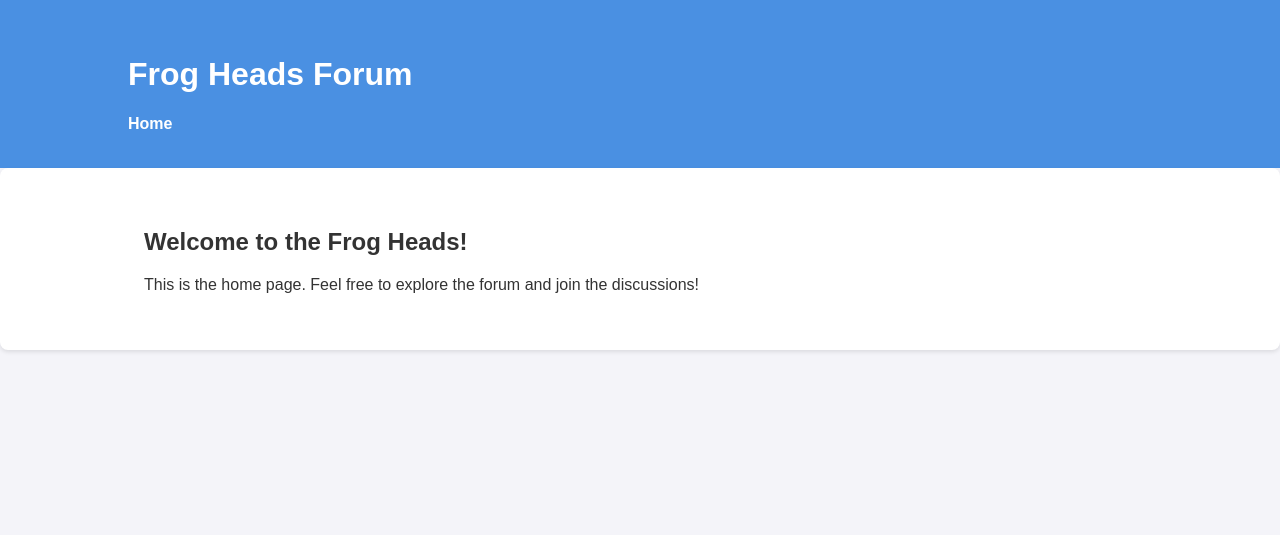
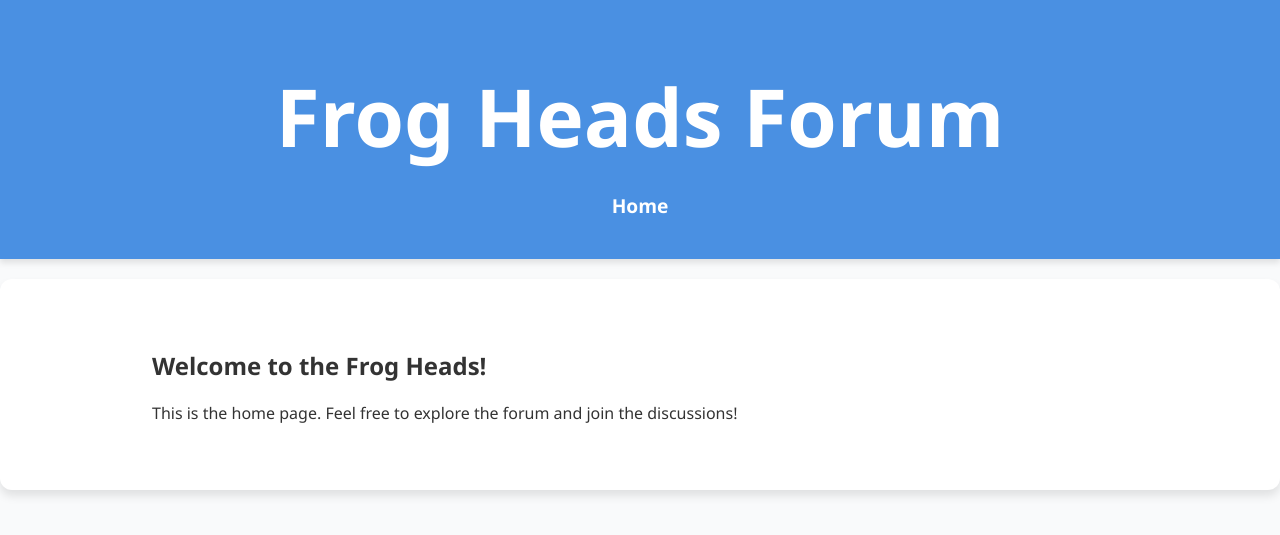
Before and after one commit to CodeWithDustin/Frog-Heads-Forum, a Django app: page / in a window 1280 px wide. Shown: the top 535 px of the page. Run offline with Django 5.2, Linux system fonts and the light colour scheme.

Commit message:
Changed the Styling and added some maybe not working or viable css for future use

```diff
--- a/app/static/styles.css
+++ b/app/static/styles.css
@@ -1,10 +1,10 @@
 /* Base styles */
 body {
-  font-family: Arial, sans-serif;
+  font-family: "Segoe UI", Tahoma, Geneva, Verdana, sans-serif;
   margin: 0;
   padding: 0;
-  background-color: #f4f4f9;
-  color: #333;
+  background-color: #f9fafb;
+  color: #333333;
 }
 
 .container {
@@ -16,30 +16,36 @@ body {
 /* Header styles */
 header {
   background-color: #4a90e2;
-  color: #fff;
-  padding: 15px 0;
+  color: #ffffff;
+  padding: 20px 0;
+  text-align: center;
+  box-shadow: 0 4px 6px rgba(0, 0, 0, 0.1);
 }
 
 header h1 a {
-  color: #fff;
+  color: #ffffff;
   text-decoration: none;
+  font-size: 2.5em;
+  font-weight: bold;
 }
 
 nav ul {
   list-style: none;
   padding: 0;
   margin: 0;
+  text-align: center;
 }
 
 nav ul li {
   display: inline;
-  margin-right: 15px;
+  margin: 0 15px;
 }
 
 nav ul li a {
-  color: #fff;
+  color: #ffffff;
   text-decoration: none;
-  font-weight: bold;
+  font-size: 1.2em;
+  font-weight: 600;
 }
 
 nav ul li a:hover {
@@ -48,38 +54,115 @@ nav ul li a:hover {
 
 /* Main content styles */
 main {
-  background-color: #fff;
-  padding: 20px;
-  box-shadow: 0 2px 4px rgba(0, 0, 0, 0.1);
-  border-radius: 8px;
+  background-color: #ffffff;
+  padding: 30px;
+  margin-top: 20px;
+  border-radius: 12px;
+  box-shadow: 0 6px 10px rgba(0, 0, 0, 0.1);
 }
 
-/* Other Styles */
+.post {
+  background-color: #f4f6f8;
+  padding: 20px;
+  margin-bottom: 20px;
+  border-radius: 8px;
+  border-left: 6px solid #4a90e2;
+  transition: transform 0.3s;
+}
 
+.post:hover {
+  transform: translateY(-5px);
+}
+
+.post h2 {
+  margin-top: 0;
+  font-size: 1.8em;
+}
+
+.post p {
+  margin: 10px 0;
+}
+
+.highlighted-post {
+  background-color: #e3f7fc;
+  padding: 25px;
+  border-left: 8px solid #4a90e2;
+}
+
+/* Footer styles */
+footer {
+  background-color: #333333;
+  color: #ffffff;
+  text-align: center;
+  padding: 15px 0;
+  border-top: 1px solid #4a90e2;
+}
+
+/* Additional styles */
 button {
   background-color: #4a90e2;
-  color: #fff;
+  color: #ffffff;
   border: none;
   padding: 10px 20px;
   cursor: pointer;
   border-radius: 5px;
   font-size: 1em;
+  transition: background-color 0.3s;
 }
 
 button:hover {
-  background-color: #357ab7;
+  background-color: #357abd;
 }
 
 a.button-link {
   display: inline-block;
   background-color: #4a90e2;
-  color: #fff;
+  color: #ffffff;
   text-decoration: none;
   padding: 10px 20px;
   border-radius: 5px;
   font-size: 1em;
+  transition: background-color 0.3s;
 }
 
 a.button-link:hover {
-  background-color: #357ab7;
+  background-color: #357abd;
 }
+
+/* Styling for forum categories and threads */
+.forum-category {
+  background-color: #e1e5eb;
+  padding: 15px;
+  margin-bottom: 20px;
+  border-radius: 8px;
+  border-left: 6px solid #4a90e2;
+  transition: transform 0.3s;
+}
+
+.forum-category:hover {
+  transform: translateY(-5px);
+}
+
+.forum-category h2 {
+  margin-top: 0;
+  font-size: 1.5em;
+}
+
+.thread {
+  padding: 10px;
+  border-bottom: 1px solid #e1e5eb;
+}
+
+.thread:last-child {
+  border-bottom: none;
+}
+
+.thread a {
+  color: #4a90e2;
+  text-decoration: none;
+  font-weight: 600;
+}
+
+.thread a:hover {
+  text-decoration: underline;
+}
```
